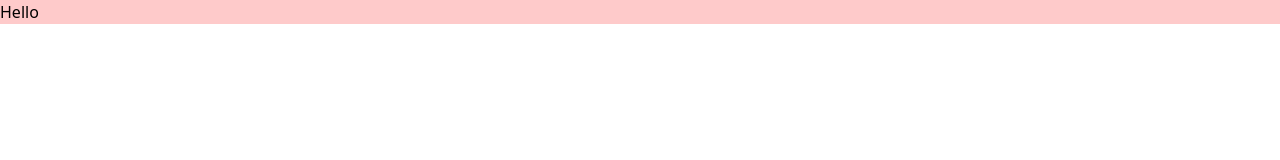
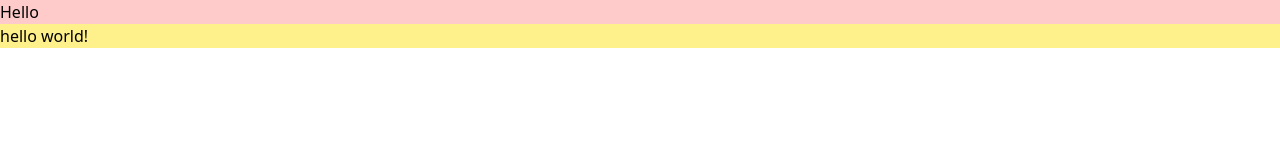
Before and after one commit to mmajesty23/personal-portfolio, a website: page index.html in a window 1280 px wide. Drawn offline with Linux system fonts and the light colour scheme.

Commit message:
Testing merge new feature

```diff
--- a/index.html
+++ b/index.html
@@ -8,5 +8,6 @@
   </head>
   <body>
     <p class="bg-red-200">Hello</p>
+    <p class="bg-yellow-200">hello world!</p>
   </body>
 </html>
```
